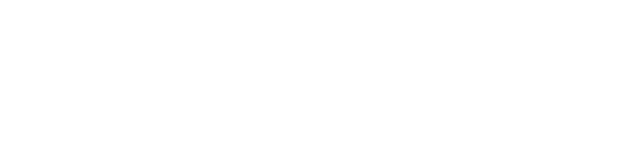
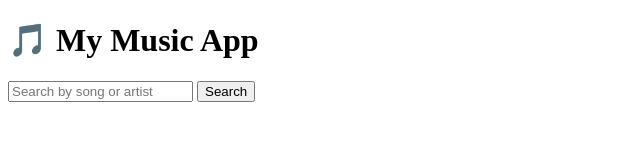
Before and after one commit to gladys6-arch/make-music, a plain HTML site: page index.html in a window 1280 px wide. Shown: the whole page, without its empty margins (0-640 px from the left). Drawn offline with Linux system fonts and the light colour scheme.

Commit message:
add new chnges

```diff
--- a/index.html
+++ b/index.html
@@ -6,6 +6,11 @@
   <title>Document</title>
 </head>
 <body>
+   <h1>🎵 My Music App</h1>
+
+  <input type="text" id="search-input" placeholder="Search by song or artist">
+  <button id="search-btn">Search</button>
+
 
 </body>
 </html>
```
